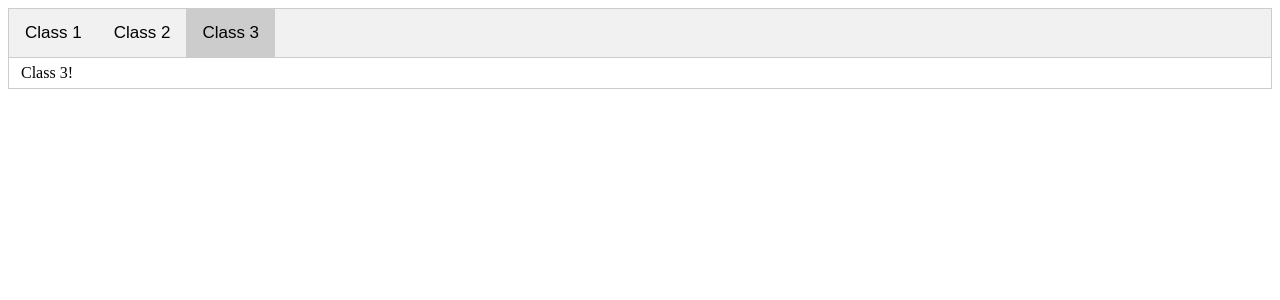
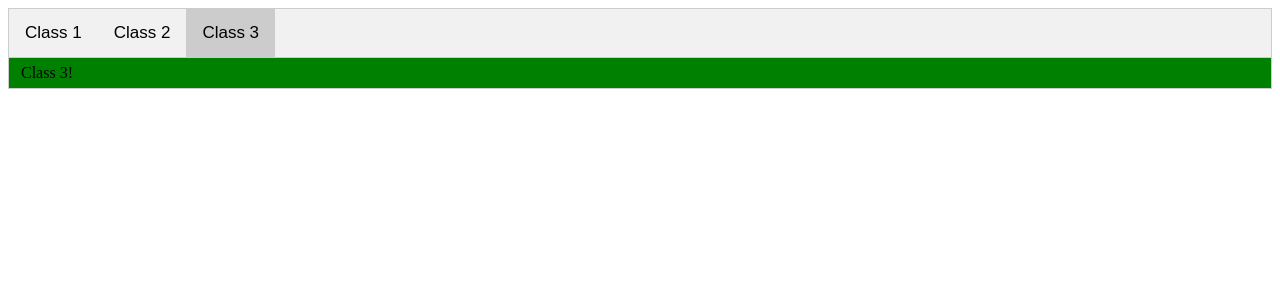
Before and after one commit to jjpaq/jjpaq.github.io, a PHP site: page / in a window 1280 px wide, after a click on "Class 3". Shown: the top 300 px of the page. Run offline with PHP 8.4, Linux system fonts and the light colour scheme.

Commit message:
green class 3 content

```diff
--- a/jstyle.css
+++ b/jstyle.css
@@ -33,7 +33,7 @@
     border-top: none;
 }
 
-body
+#class3
 {
-    background: "green";
+    background-color: green;
 }
```
